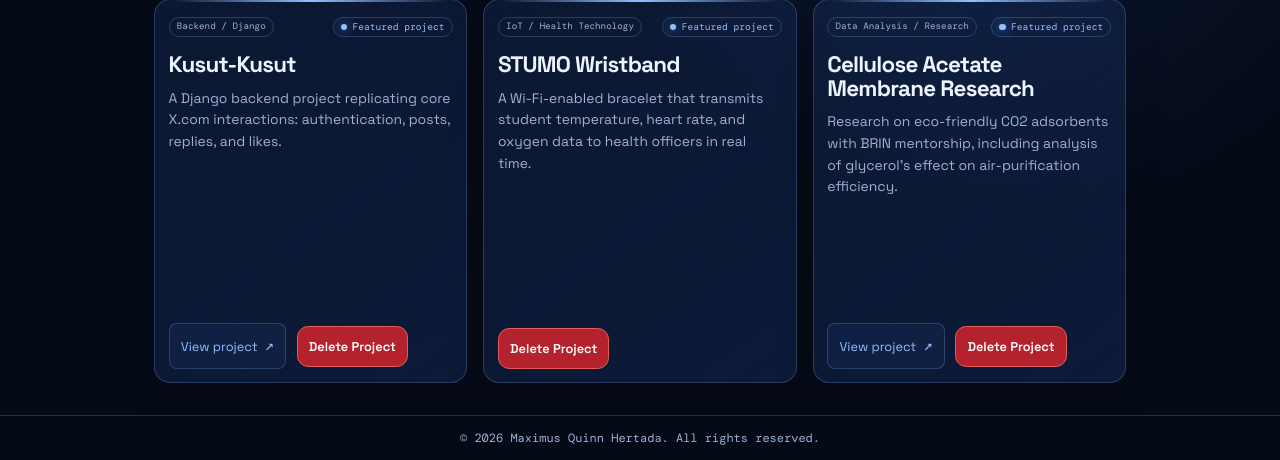
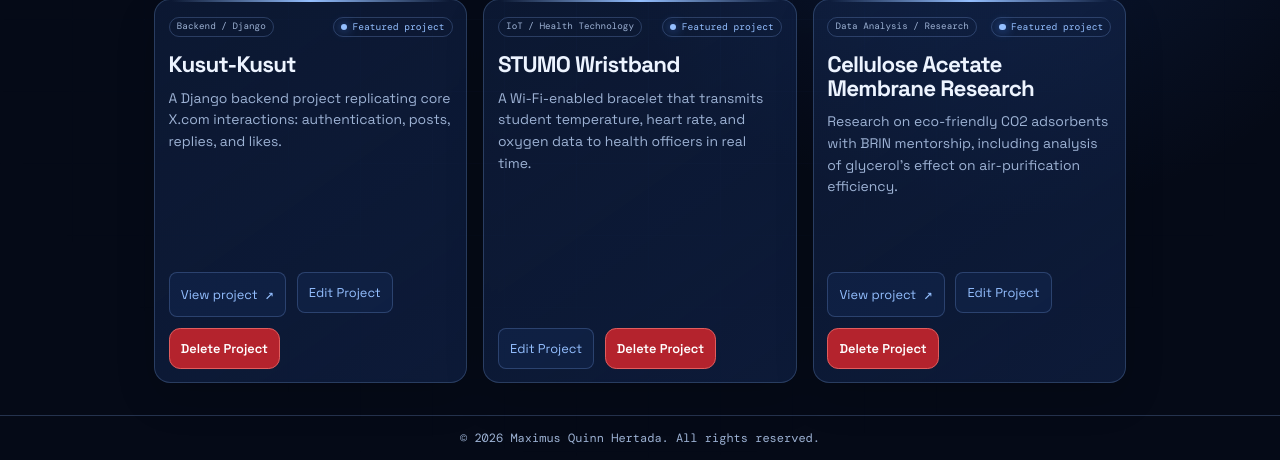
Before and after one commit to MaxKwen/MaxPorto, a Django app: page /projects/ in a window 1280 px wide. Shown: the part 341-801 px from the top of the page. Run offline with Django 5.2, Linux system fonts and the light colour scheme; data comes from the database, SQL or seed files in the repository.

Commit message:
feat: add project update functionality

```diff
--- a/main/urls.py
+++ b/main/urls.py
@@ -10,6 +10,7 @@ from main.views import (
     show_experiences,
     show_projects,
     show_skills,
+    update_project,
 )
 
 app_name = "main"
@@ -46,6 +47,11 @@ urlpatterns = [
     path("projects/", show_projects, name="show_projects"),
     path("projects/add/", create_project, name="create_project"),
     path(
+        "projects/<int:project_id>/edit/",
+        update_project,
+        name="update_project",
+    ),
+    path(
         "projects/<int:project_id>/delete/",
         delete_project,
         name="delete_project",
--- a/main/views.py
+++ b/main/views.py
@@ -23,6 +23,7 @@ PROJECT_COPY = {
         "featured": "Featured project",
         "view_project": "View project",
         "add_project": "Add Project",
+        "edit_project": "Edit Project",
         "search": "Search",
         "search_placeholder": "Search by project title",
         "no_results": "No projects match that title.",
@@ -47,6 +48,7 @@ PROJECT_COPY = {
         "featured": "Proyek unggulan",
         "view_project": "Lihat proyek",
         "add_project": "Tambah Proyek",
+        "edit_project": "Edit Proyek",
         "search": "Cari",
         "search_placeholder": "Cari berdasarkan judul proyek",
         "no_results": "Tidak ada proyek dengan judul tersebut.",
@@ -199,6 +201,31 @@ def create_project(request):
     context = {
         "copy": PROJECT_COPY["en"],
         "form": form,
+        "form_title": "Add Project",
+        "form_eyebrow": "Portfolio / Projects",
+        "form_heading": "Add New Project",
+        "form_intro": "Add a project to your portfolio.",
+        "submit_label": "Tambah Proyek",
+    }
+    return render(request, "projects_form.html", context)
+
+
+def update_project(request, project_id):
+    project = get_object_or_404(Project, pk=project_id)
+    form = ProjectForm(request.POST or None, instance=project)
+    if request.method == "POST" and form.is_valid():
+        form.save()
+        messages.success(request, "Proyek berhasil diperbarui!")
+        return redirect("main:show_projects")
+
+    context = {
+        "copy": PROJECT_COPY["en"],
+        "form": form,
+        "form_title": "Update Project",
+        "form_eyebrow": "Portfolio / Projects",
+        "form_heading": "Update Project",
+        "form_intro": "Update this project in your portfolio.",
+        "submit_label": "Simpan Perubahan",
     }
     return render(request, "projects_form.html", context)
 
--- a/templates/projects.html
+++ b/templates/projects.html
@@ -66,6 +66,9 @@
                     {{ copy.view_project }} <span aria-hidden="true">↗</span>
                   </a>
                 {% endif %}
+                <a class="project-link" href="{% url 'main:update_project' project.pk %}">
+                  {{ copy.edit_project }}
+                </a>
                 {% include "components/project_delete_modal.html" with project=project %}
               </div>
             </article>
```
Also changed, not shown: main/tests.py (+61 -0 lines), templates/projects_form.html (+7 -7 lines).
